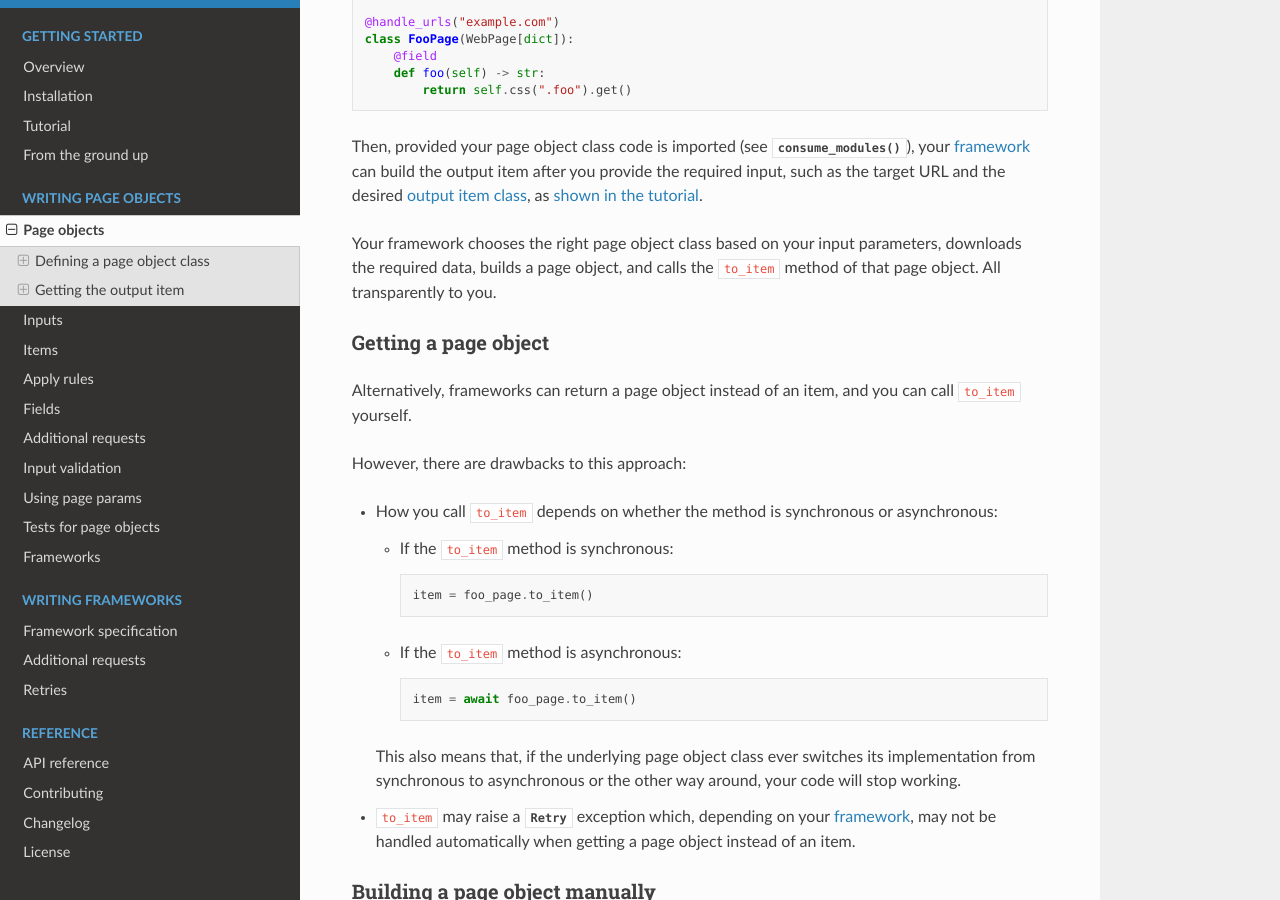
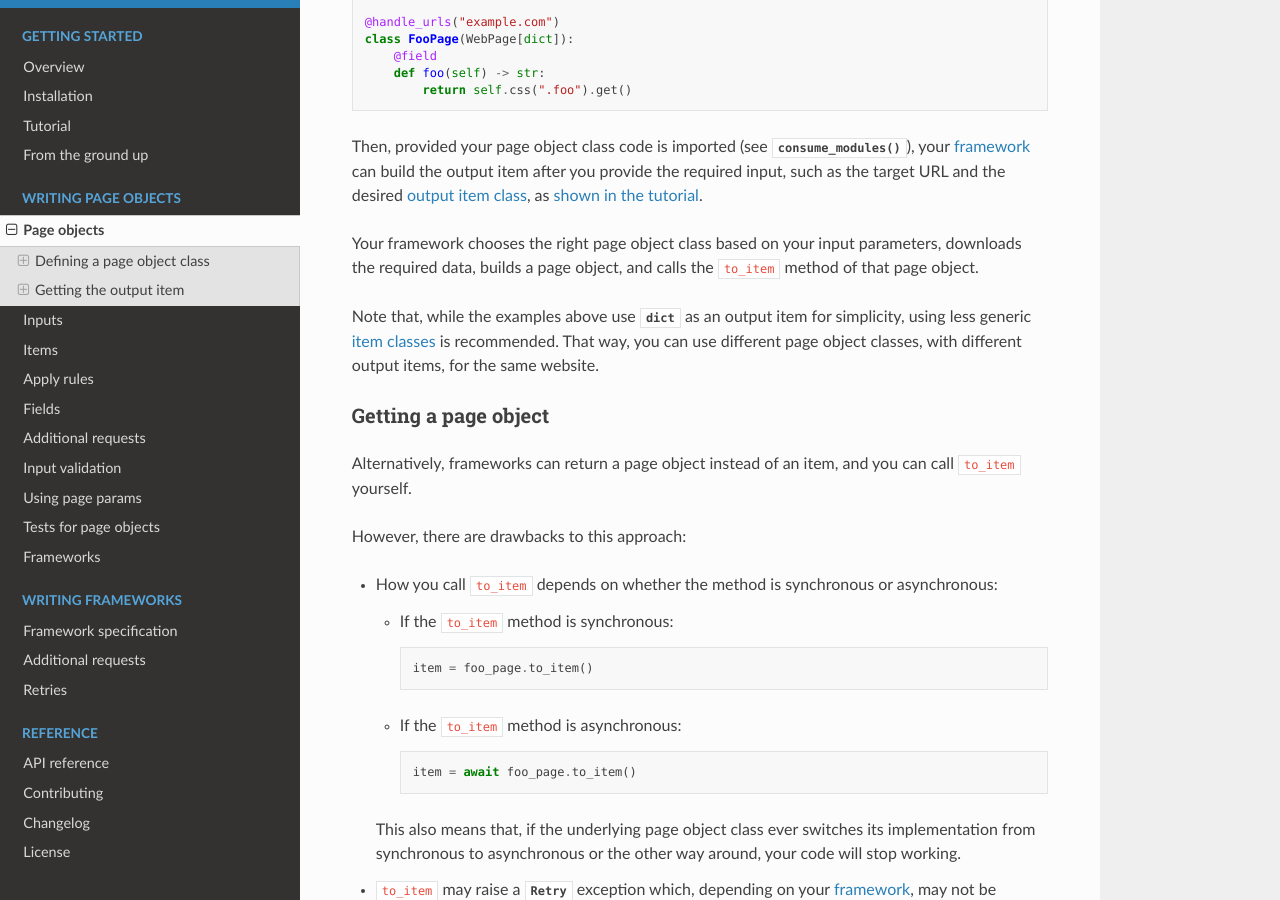
Before and after one commit to scrapinghub/web-poet, a Sphinx documentation site: the page built from docs/page-objects/index.rst, in a window 1280 px wide and 900 px high, scrolled down 2070 px. Built offline with Sphinx 7.4.7 and the Read the Docs theme 2.0.0, drawn with Linux system fonts in a browser that asks for light colours.

Commit message:
Recommend using item classes instead of a dict

```diff
--- a/docs/page-objects/index.rst
+++ b/docs/page-objects/index.rst
@@ -85,7 +85,12 @@ the tutorial <tutorial-create-page-object>`.
 
 Your framework chooses the right page object class based on your input
 parameters, downloads the required data, builds a page object, and calls the
-``to_item`` method of that page object. All transparently to you.
+``to_item`` method of that page object.
+
+Note that, while the examples above use :class:`dict` as an output item for
+simplicity, using less generic :ref:`item classes <items>` is recommended. That
+way, you can use different page object classes, with different output items,
+for the same website.
 
 Getting a page object
 ---------------------
```
